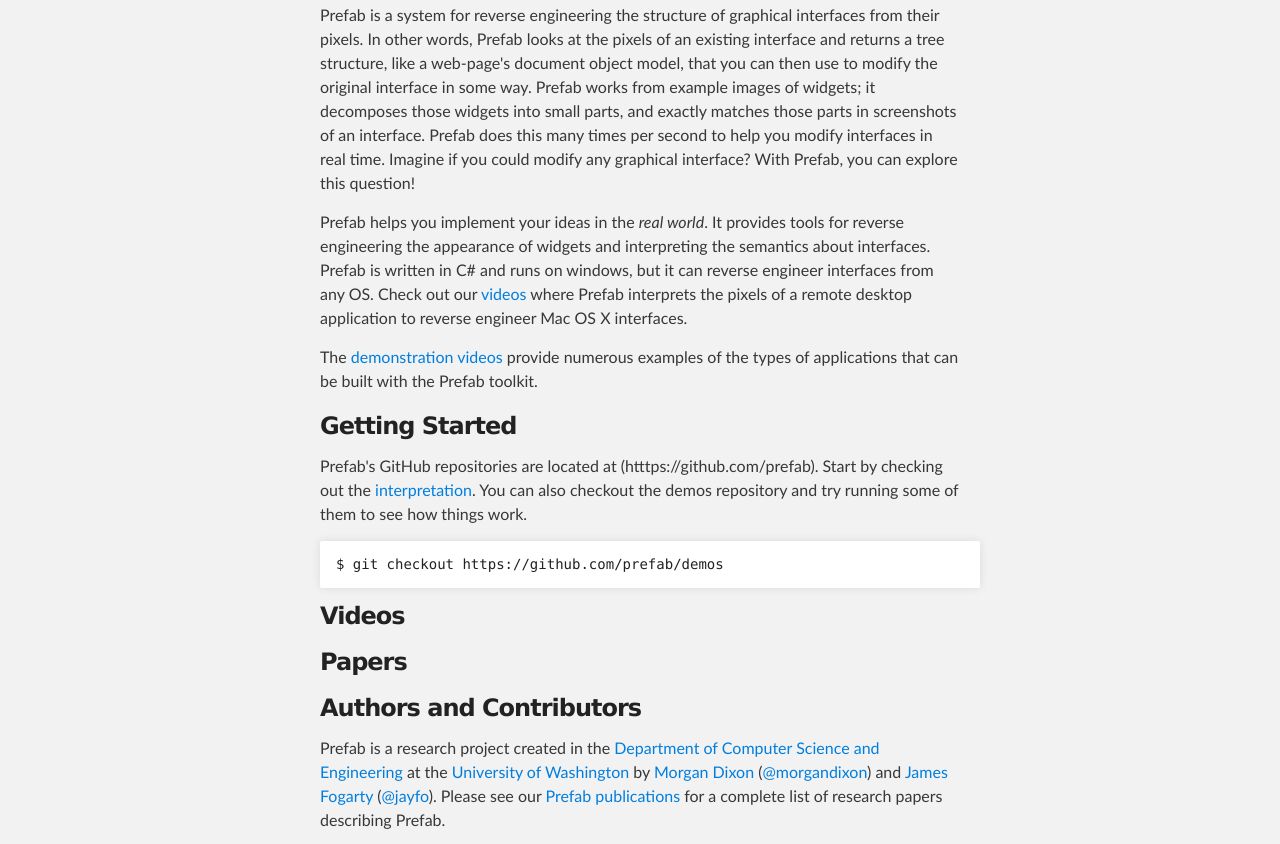
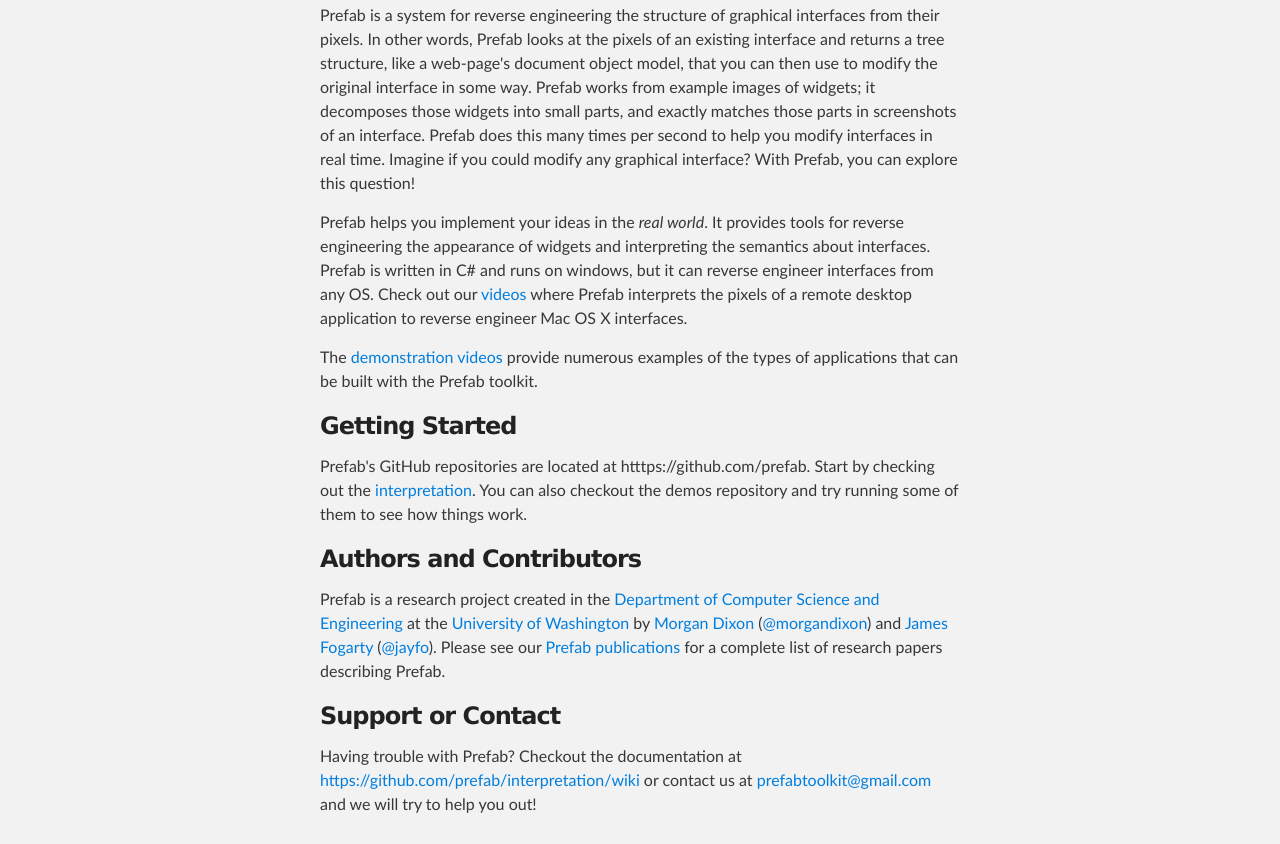
Before and after one commit to prefab/prefab.github.io, a plain HTML site: page index.html in a window 1280 px wide. Shown: the part 303-1147 px from the top of the page. Drawn offline with Linux system fonts and the light colour scheme.

Commit message:
Replace master branch with page content via GitHub

```diff
--- a/index.html
+++ b/index.html
@@ -39,16 +39,7 @@
 <h3>
 <a id="getting-started" class="anchor" href="#getting-started" aria-hidden="true"><span class="octicon octicon-link"></span></a>Getting Started</h3>
 
-<p>Prefab's GitHub repositories are located at (htttps://github.com/prefab). Start by checking out the <a href="https://github.com/prefab/interpretation">interpretation</a>. You can also checkout the demos repository and try running some of them to see how things work.</p>
-
-<pre><code>$ git checkout https://github.com/prefab/demos
-</code></pre>
-
-<h3>
-<a id="videos" class="anchor" href="#videos" aria-hidden="true"><span class="octicon octicon-link"></span></a>Videos</h3>
-
-<h3>
-<a id="papers" class="anchor" href="#papers" aria-hidden="true"><span class="octicon octicon-link"></span></a>Papers</h3>
+<p>Prefab's GitHub repositories are located at htttps://github.com/prefab. Start by checking out the <a href="https://github.com/prefab/interpretation">interpretation</a>. You can also checkout the demos repository and try running some of them to see how things work.</p>
 
 <h3>
 <a id="authors-and-contributors" class="anchor" href="#authors-and-contributors" aria-hidden="true"><span class="octicon octicon-link"></span></a>Authors and Contributors</h3>
```
Also changed, not shown: params.json (+1 -1 lines).
